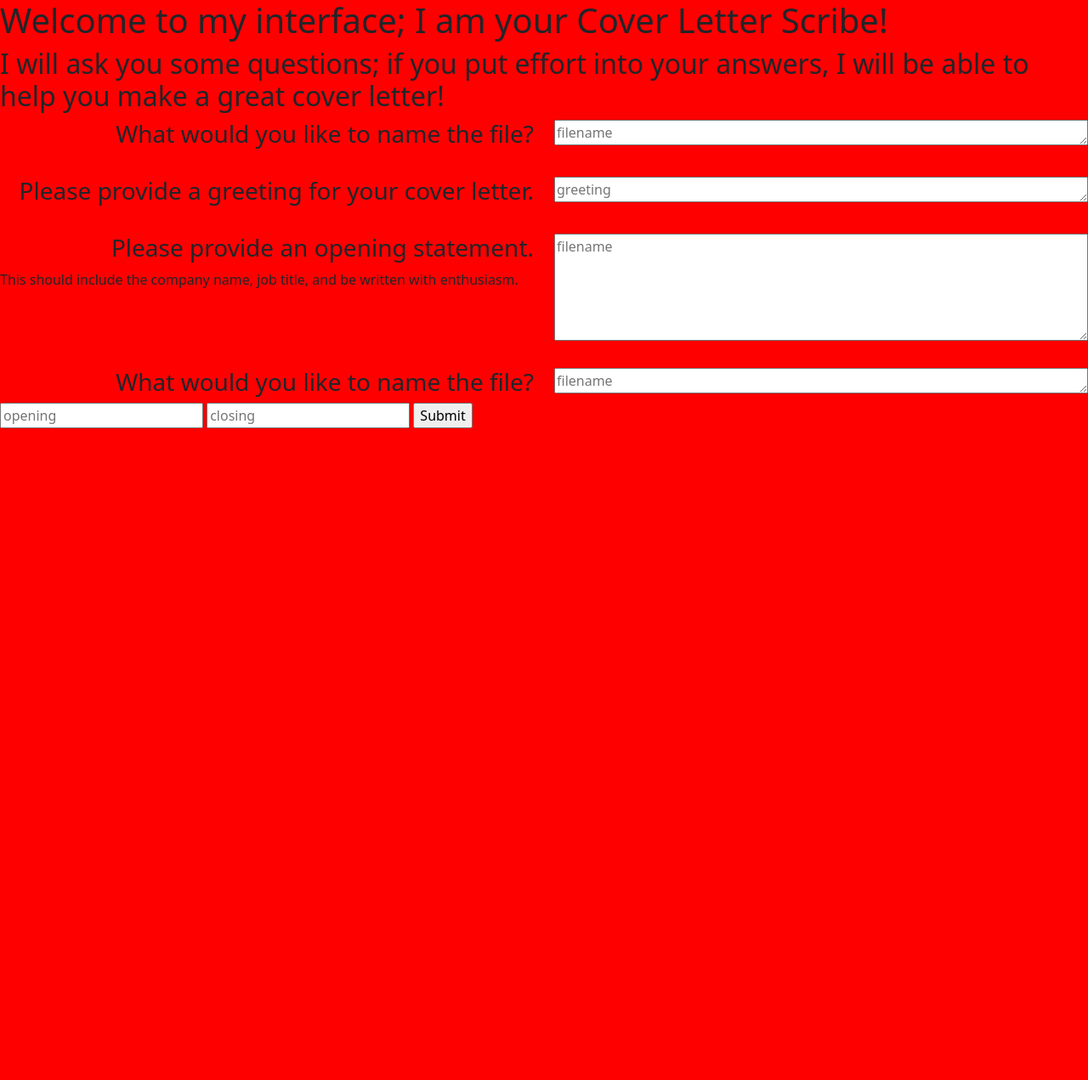
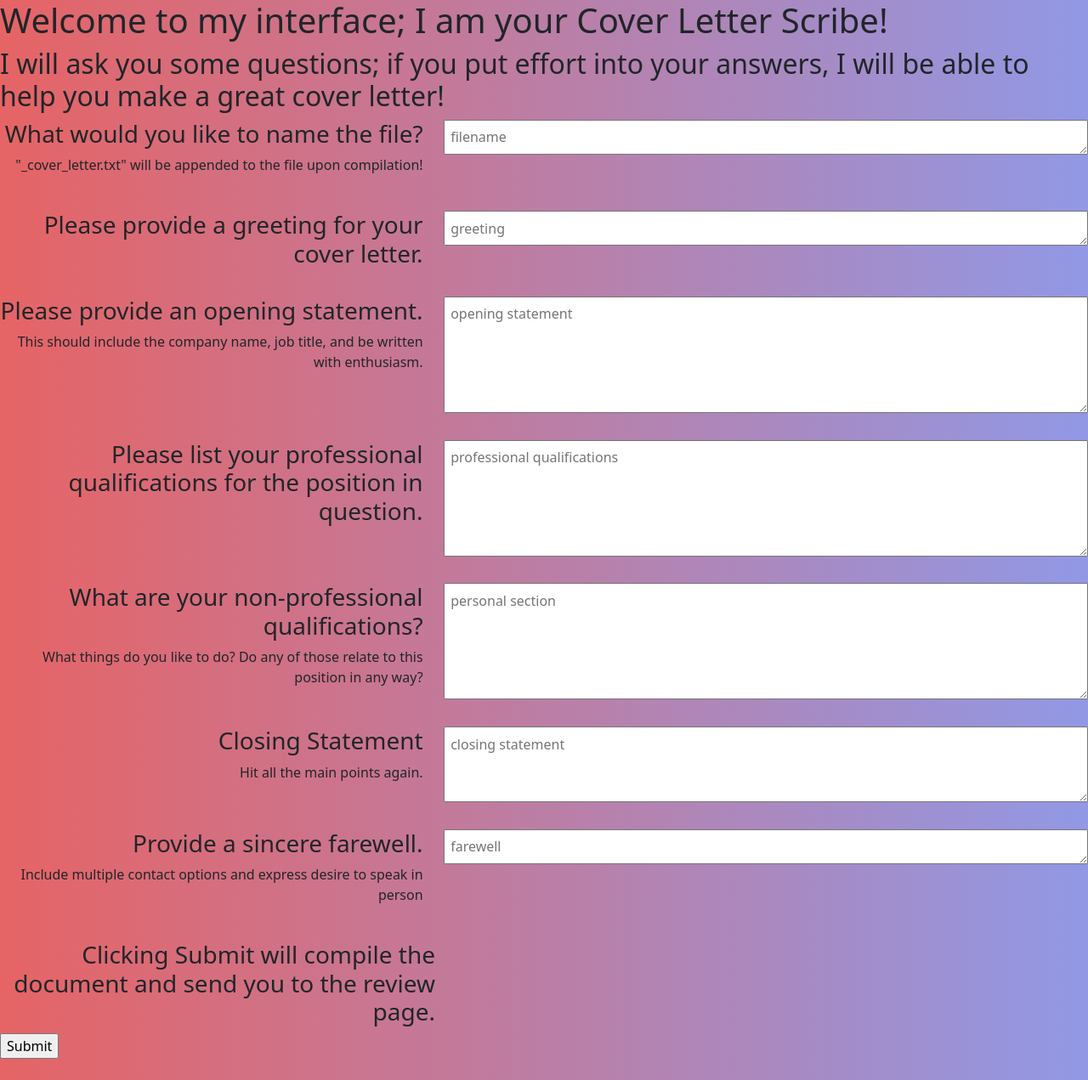
Before and after one commit to cdh616x/CLScribe-flask, a Flask app: page / in a window 1280 px wide. Shown: the whole page at 85% size. Before the commit the page ends 504 px from the top, so only its background shows below. Run offline with Flask 2, Linux system fonts and the light colour scheme.

Commit message:
add all prompts and text boxes; can create docx document

```diff
--- a/server.py
+++ b/server.py
@@ -1,4 +1,7 @@
 from flask import Flask, render_template, request
+from docx import Document
+
+document = Document()
 
 app = Flask(__name__)
 
@@ -10,15 +13,22 @@ def index():
 
 @app.route("/review", methods=["post"])
 def review():
-    x = request.form["filename"]
-    y = request.form["greeting"]
-    z = request.form["opening"]
-    a = request.form["closing"]
-    document_components = [y, z, a]
-    with open("./output/" + x + ".txt", "w") as letter:
-        for component in document_components:
-            letter.write(component + "\n\n")
-    return render_template("review.html", greeting=y, opening=z, closing=a)
+    file_name = request.form["filename"].strip()
+    greeting = request.form["greeting"]
+    opening = request.form["opening"]
+    qualifications = request.form["qualifications"]
+    personal = request.form["personal"]
+    closing = request.form["closing"]
+    farewell = request.form["farewell"]
+    document_components = [greeting, opening, qualifications, personal, closing, farewell]
+    # with open("./output/" + file_name + "_cover_letter.txt", "w") as letter:
+    for component in document_components:
+        document.add_paragraph(component)
+        document.save("./output/" + file_name + "_cover_letter.docx")
+
+    #         letter.write("    " + component + "\n\n")
+    return render_template("review.html", file_name=file_name, greeting=greeting, opening=opening,
+                            qualifications=qualifications, personal=personal, closing=closing, farewell=farewell)
 
 
 if __name__ == "__main__":
--- a/static/styles.css
+++ b/static/styles.css
@@ -1,13 +1,18 @@
 body {
-    background-color: red;
+    background: linear-gradient(to right, #e66465, #9198e5);
 }
 
 textarea {
     width: 100%;
+    padding: 1% 1% 1%;
 }
 
-h3 {
+h3, p {
     text-align: right;
+}
+
+.prompt-col {
+    width: 40%;
 }
 
 .input-row{
--- a/templates/index.html
+++ b/templates/index.html
@@ -13,15 +13,16 @@
      letter!</h2>
  <form action="/review" method="post">
      <div class="row input-row">
-         <div class="col">
+         <div class="prompt-col">
              <h3>What would you like to name the file?</h3>
+             <p>"_cover_letter.txt" will be appended to the file upon compilation!</p>
          </div>
          <div class="col">
              <textarea name="filename" cols="40" rows="1" placeholder="filename"></textarea>
          </div>
      </div>
      <div class="row input-row">
-         <div class="col">
+         <div class="prompt-col">
              <h3>Please provide a greeting for your cover letter.</h3>
          </div>
          <div class="col">
@@ -29,25 +30,58 @@
          </div>
      </div>
      <div class="row input-row">
-         <div class="col">
+         <div class="prompt-col">
              <h3>Please provide an opening statement.</h3>
              <p>This should include the company name, job title, and be written with enthusiasm.</p>
          </div>
          <div class="col">
-             <textarea name="opening" cols="40" rows="5" placeholder="filename"></textarea>
+             <textarea name="opening" cols="40" rows="5" placeholder="opening statement"></textarea>
          </div>
      </div>
-     <div class="row">
-         <div class="col">
-             <h3>What would you like to name the file?</h3>
+     <div class="row input-row">
+         <div class="prompt-col">
+             <h3>Please list your professional qualifications for the position in question.</h3>
          </div>
          <div class="col">
-             <textarea name="filename" cols="40" rows="1" placeholder="filename"></textarea>
+             <textarea name="qualifications" cols="40" rows="5" placeholder="professional qualifications"></textarea>
          </div>
      </div>
-     <input type="text" name="opening" placeholder="opening">
-     <input type="text" name="closing" placeholder="closing">
-     <input type="submit">
+     <div class="row input-row">
+         <div class="prompt-col">
+             <h3>What are your non-professional qualifications?</h3>
+             <p>What things do you like to do? Do any of those relate to this position in any way?</p>
+         </div>
+         <div class="col">
+             <textarea name="personal" cols="40" rows="5" placeholder="personal section"></textarea>
+         </div>
+     </div>
+     <div class="row input-row">
+         <div class="prompt-col">
+             <h3>Closing Statement</h3>
+             <p>Hit all the main points again.</p>
+         </div>
+         <div class="col">
+             <textarea name="closing" cols="40" rows="3" placeholder="closing statement"></textarea>
+         </div>
+     </div>
+     <div class="row input-row">
+         <div class="prompt-col">
+             <h3>Provide a sincere farewell.</h3>
+             <p>Include multiple contact options and express desire to speak in person</p>
+         </div>
+         <div class="col">
+             <textarea name="farewell" cols="40" rows="1" placeholder="farewell"></textarea>
+         </div>
+     </div>
+     <div class="input-row">
+         <div class="prompt-col">
+             <h3>Clicking Submit will compile the document and send you to the review page.</h3>
+         </div>
+         <div class="col">
+             <input type="submit">
+         </div>
+     </div>
+
  </form>
 </body>
 </html>
--- a/templates/review.html
+++ b/templates/review.html
@@ -8,6 +8,9 @@
  <h1>Here is your document!</h1>
  <h3>{{ greeting }}</h3>
  <h3>{{ opening }}</h3>
+ <h3>{{ qualifications }}</h3>
+ <h3>{{ personal }}</h3>
  <h3>{{ closing }}</h3>
+ <h3>{{ farewell }}</h3>
 </body>
 </html>
```
